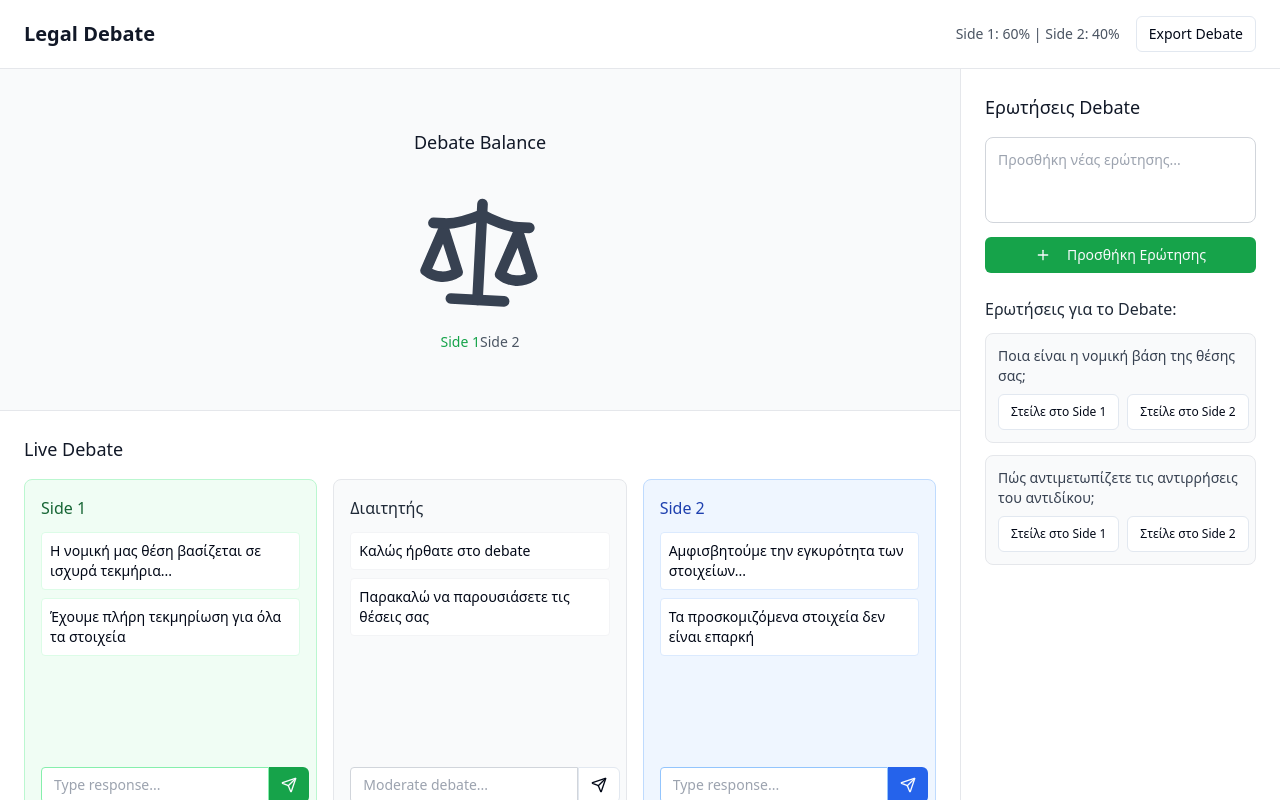
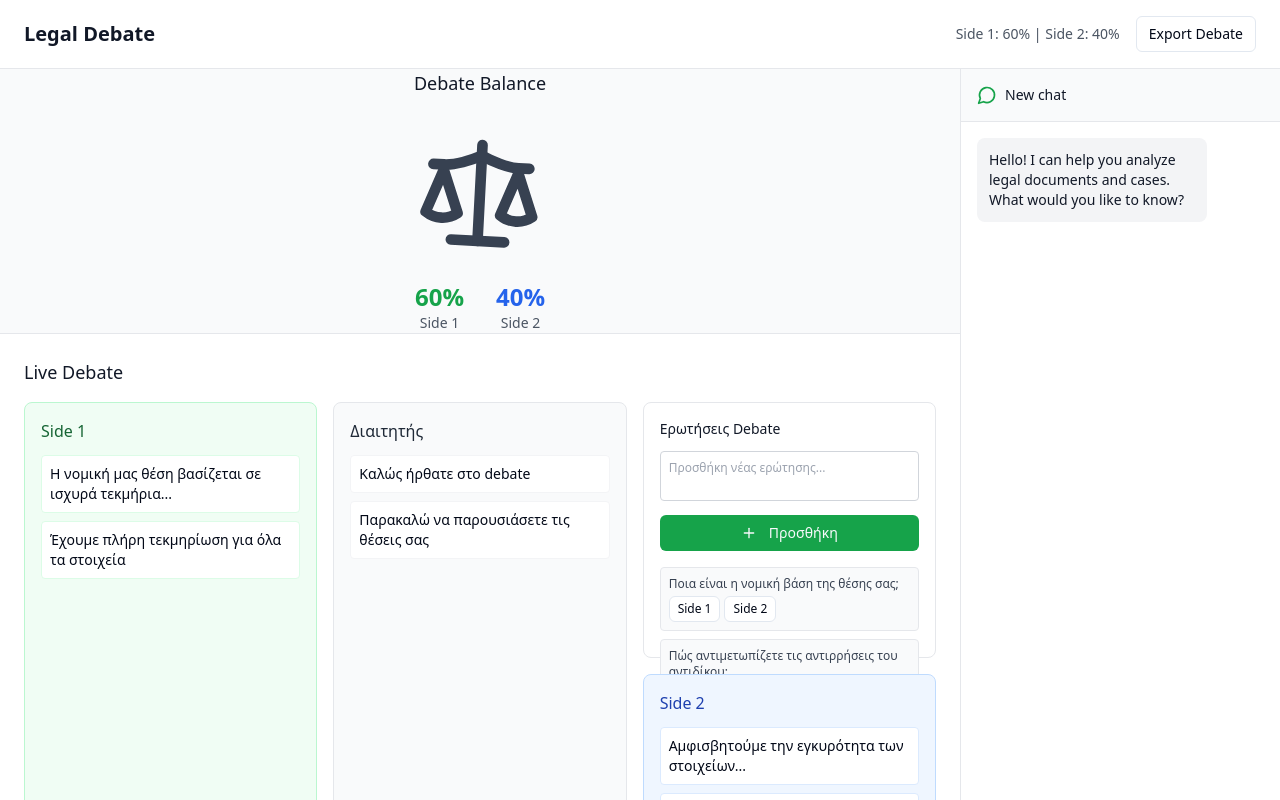
Before and after one commit to Thangouliou/legal-navigator-sidebar, a React (Vite) app: page /debate in a window 1280 px wide. Shown: the top 800 px of the page. Built offline with nearby package versions, Linux system fonts and the light colour scheme.

Commit message:
Refactor: Debate page layout
Move the "Questions" section above Side 2 and add the chat to the bottom of the page. Display percentages below the balance scale.

```diff
--- a/src/components/DebateContent.tsx
+++ b/src/components/DebateContent.tsx
@@ -2,6 +2,7 @@
 import React, { useState } from 'react';
 import { Scale, Plus, Send } from 'lucide-react';
 import { Button } from './ui/button';
+import Chat from './Chat';
 
 const DebateContent: React.FC = () => {
   const [questions, setQuestions] = useState<string[]>([
@@ -52,7 +53,7 @@ const DebateContent: React.FC = () => {
             </div>
           </div>
 
-          {/* Main Content Split */}
+          {/* Main Content */}
           <div className="flex-1 flex">
             {/* Left Side - Scale and Chats */}
             <div className="flex-1 flex flex-col">
@@ -71,14 +72,16 @@ const DebateContent: React.FC = () => {
                       }}
                     />
 
-                    {/* Side Labels */}
-                    <div className="flex justify-between mt-4 px-8">
-                      <span className={`text-sm font-medium ${side1Score > side2Score ? 'text-green-600' : 'text-gray-600'}`}>
-                        Side 1
-                      </span>
-                      <span className={`text-sm font-medium ${side2Score > side1Score ? 'text-green-600' : 'text-gray-600'}`}>
-                        Side 2
-                      </span>
+                    {/* Percentages below scale */}
+                    <div className="flex justify-center items-center mt-6 space-x-8">
+                      <div className="text-center">
+                        <div className="text-2xl font-bold text-green-600">{side1Score}%</div>
+                        <div className="text-sm text-gray-600">Side 1</div>
+                      </div>
+                      <div className="text-center">
+                        <div className="text-2xl font-bold text-blue-600">{side2Score}%</div>
+                        <div className="text-sm text-gray-600">Side 2</div>
+                      </div>
                     </div>
                   </div>
                 </div>
@@ -133,8 +136,51 @@ const DebateContent: React.FC = () => {
                     </div>
                   </div>
 
+                  {/* Side 2 Chat with Questions Panel above */}
+                  <div className="flex flex-col">
+                    {/* Questions Panel above Side 2 */}
+                    <div className="bg-white border border-gray-200 rounded-lg p-4 mb-4 h-64">
+                      <h4 className="text-sm font-medium text-gray-900 mb-3">Ερωτήσεις Debate</h4>
+
+                      {/* Add Question Form */}
+                      <div className="mb-4">
+                        <textarea
+                          value={newQuestion}
+                          onChange={(e) => setNewQuestion(e.target.value)}
+                          placeholder="Προσθήκη νέας ερώτησης..."
+                          className="w-full p-2 border border-gray-300 rounded text-xs resize-none focus:outline-none focus:ring-1 focus:ring-green-500"
+                          rows={2}
+                        />
+                        <Button
+                          onClick={addQuestion}
+                          className="mt-2 w-full bg-green-600 hover:bg-green-700"
+                          size="sm"
+                        >
+                          <Plus className="w-3 h-3 mr-1" />
+                          Προσθήκη
+                        </Button>
+                      </div>
+
+                      {/* Questions List with scroll */}
+                      <div className="space-y-2 overflow-y-auto h-32">
+                        {questions.map((question, index) => (
+                          <div key={index} className="bg-gray-50 p-2 rounded border border-gray-200">
+                            <p className="text-xs text-gray-700 mb-1">{question}</p>
+                            <div className="flex space-x-1">
+                              <Button size="sm" variant="outline" className="text-xs px-2 py-1 h-auto">
+                                Side 1
+                              </Button>
+                              <Button size="sm" variant="outline" className="text-xs px-2 py-1 h-auto">
+                                Side 2
+                              </Button>
+                            </div>
+                          </div>
+                        ))}
+                      </div>
+                    </div>
+
                     {/* Side 2 Chat */}
-                  <div className="bg-blue-50 border border-blue-200 rounded-lg p-4 flex flex-col">
+                    <div className="bg-blue-50 border border-blue-200 rounded-lg p-4 flex flex-col flex-1">
                       <h4 className="font-medium text-blue-800 mb-3">Side 2</h4>
                       <div className="flex-1 space-y-2 overflow-y-auto">
                         {side2Messages.map((message, index) => (
@@ -157,47 +203,11 @@ const DebateContent: React.FC = () => {
                   </div>
                 </div>
               </div>
-
-            {/* Right Side - Questions Panel */}
-            <div className="w-80 bg-white border-l border-gray-200 p-6">
-              <h3 className="text-lg font-medium text-gray-900 mb-4">Ερωτήσεις Debate</h3>
-
-              {/* Add Question Form */}
-              <div className="mb-6">
-                <textarea
-                  value={newQuestion}
-                  onChange={(e) => setNewQuestion(e.target.value)}
-                  placeholder="Προσθήκη νέας ερώτησης..."
-                  className="w-full p-3 border border-gray-300 rounded-lg text-sm resize-none focus:outline-none focus:ring-2 focus:ring-green-500"
-                  rows={3}
-                />
-                <Button
-                  onClick={addQuestion}
-                  className="mt-2 w-full bg-green-600 hover:bg-green-700"
-                  size="sm"
-                >
-                  <Plus className="w-4 h-4 mr-2" />
-                  Προσθήκη Ερώτησης
-                </Button>
             </div>
 
-              {/* Questions List */}
-              <div className="space-y-3">
-                <h4 className="font-medium text-gray-800">Ερωτήσεις για το Debate:</h4>
-                {questions.map((question, index) => (
-                  <div key={index} className="bg-gray-50 p-3 rounded-lg border border-gray-200">
-                    <p className="text-sm text-gray-700">{question}</p>
-                    <div className="mt-2 flex space-x-2">
-                      <Button size="sm" variant="outline" className="text-xs">
-                        Στείλε στο Side 1
-                      </Button>
-                      <Button size="sm" variant="outline" className="text-xs">
-                        Στείλε στο Side 2
-                      </Button>
-                    </div>
-                  </div>
-                ))}
-              </div>
+            {/* Right Side - Chat Panel */}
+            <div className="w-80 bg-white border-l border-gray-200">
+              <Chat />
             </div>
           </div>
         </div>
```
Lines whose indentation alone changed are shown as unchanged.
